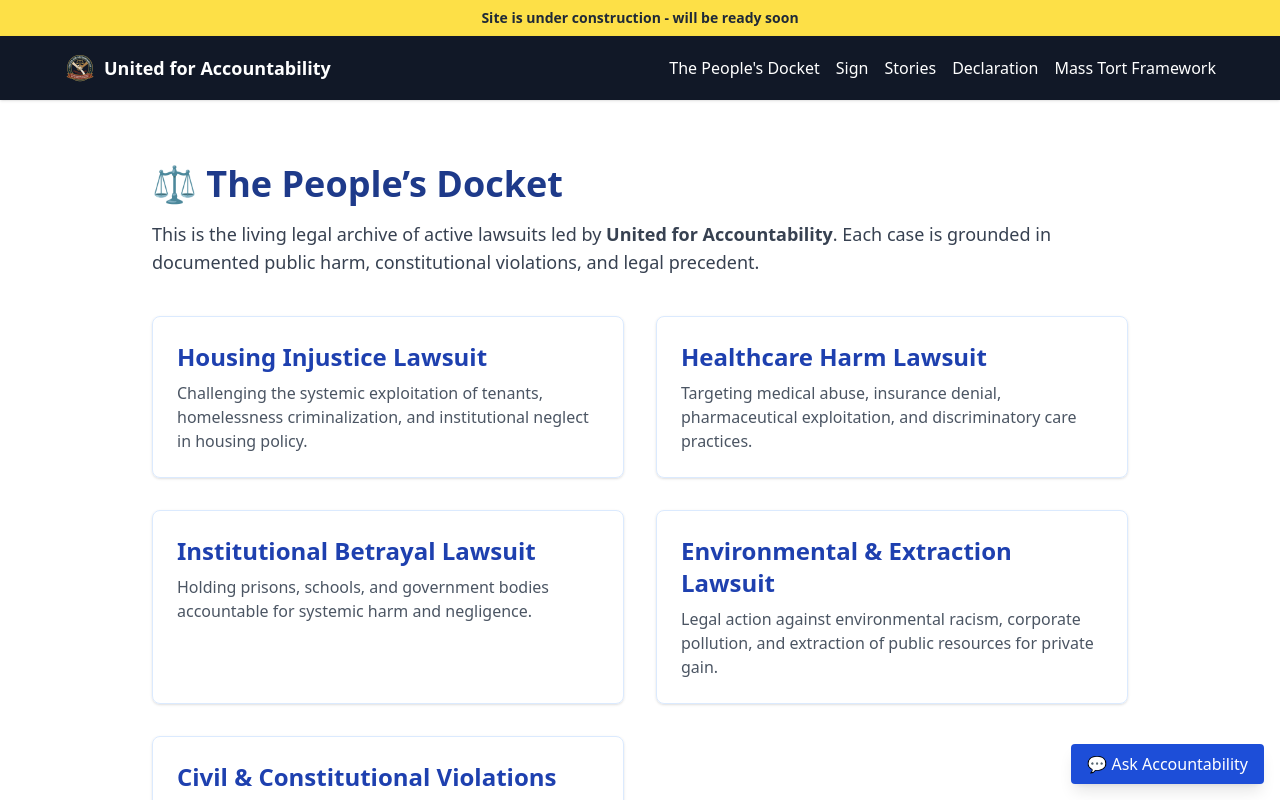
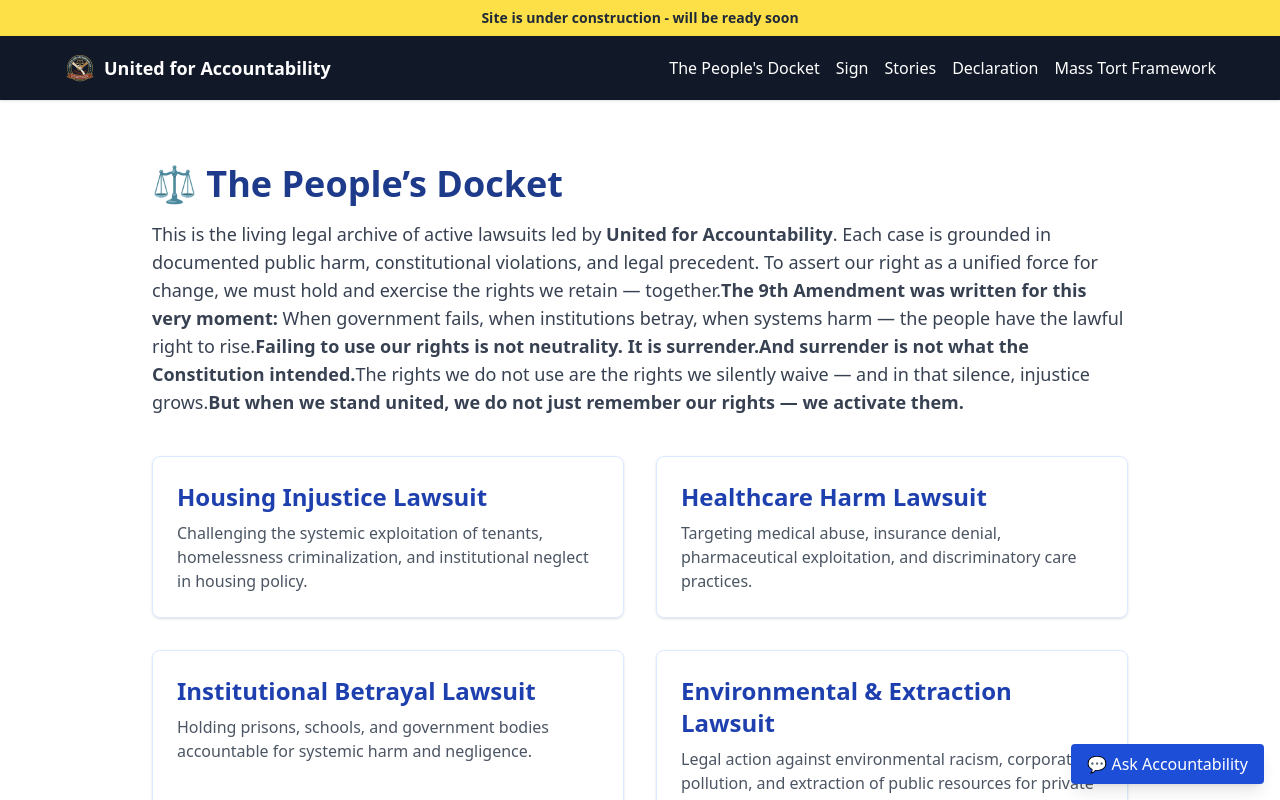
Before and after one commit to United-for-Accountability/mass-tort-platform, a Next.js app: page /cases in a window 1280 px wide. Shown: the top 800 px of the page. Built offline with nearby package versions, Linux system fonts and the light colour scheme.

Commit message:
Update index.js

```diff
--- a/pages/cases/index.js
+++ b/pages/cases/index.js
@@ -18,7 +18,14 @@
         <h1 className="text-4xl font-bold text-blue-900 mb-4">⚖️ The People’s Docket</h1>
         <p className="text-lg text-gray-700 mb-10">
           This is the living legal archive of active lawsuits led by <strong>United for Accountability</strong>.
-          Each case is grounded in documented public harm, constitutional violations, and legal precedent.
+          Each case is grounded in documented public harm, constitutional violations, and legal precedent. To assert our right as a unified force for change, we must hold and exercise the rights we retain — together.
+          <strong>The 9th Amendment was written for this very moment:</strong> When government fails, when institutions betray, when systems harm — the people have the lawful right to rise.
+
+          <strong>Failing to use our rights is not neutrality. It is surrender.</strong>
+          <strong>And surrender is not what the Constitution intended.</strong>
+
+          The rights we do not use are the rights we silently waive — and in that silence, injustice grows.
+          <strong>But when we stand united, we do not just remember our rights — we activate them.</strong>
         </p>
 
         <div className="grid grid-cols-1 md:grid-cols-2 gap-8">
```
